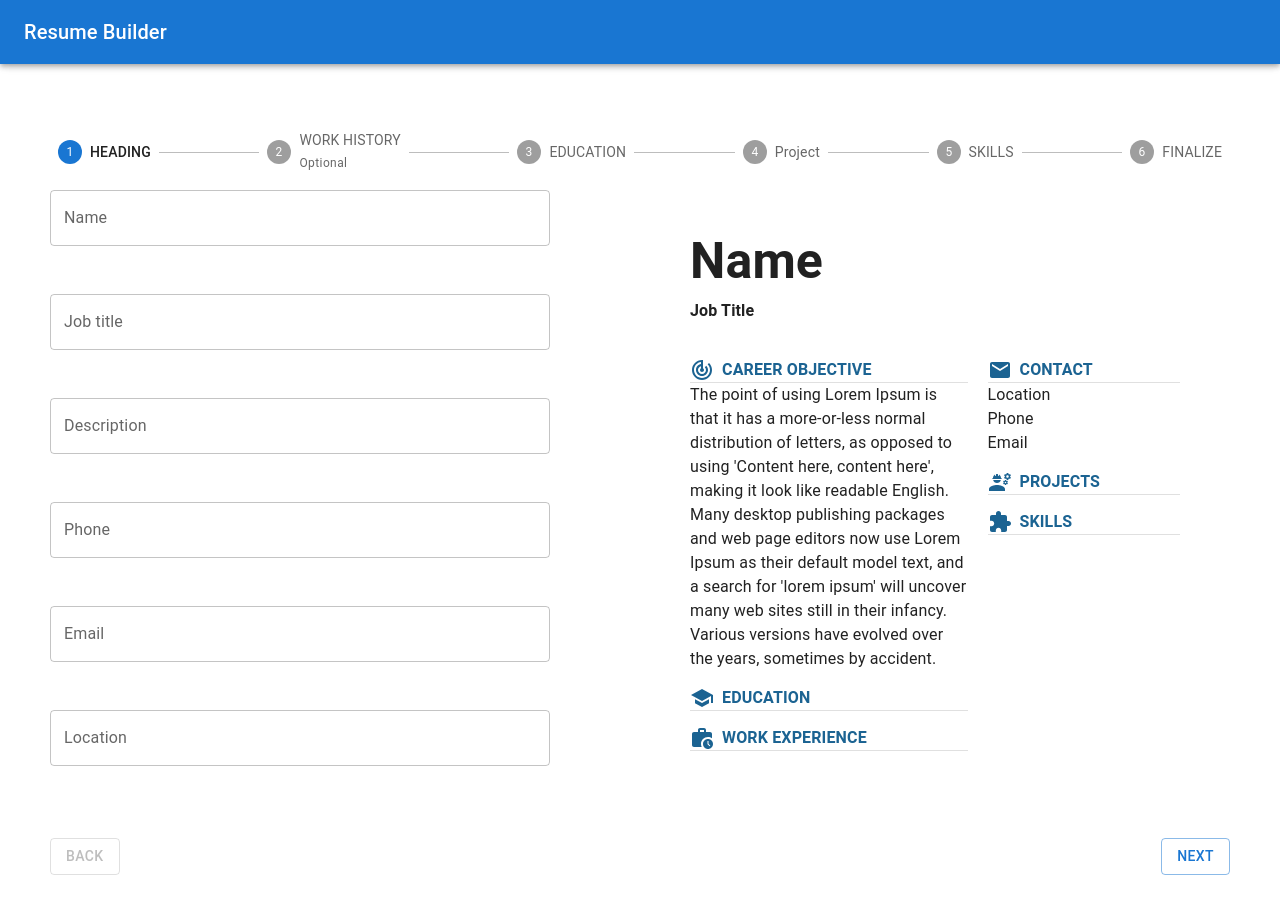
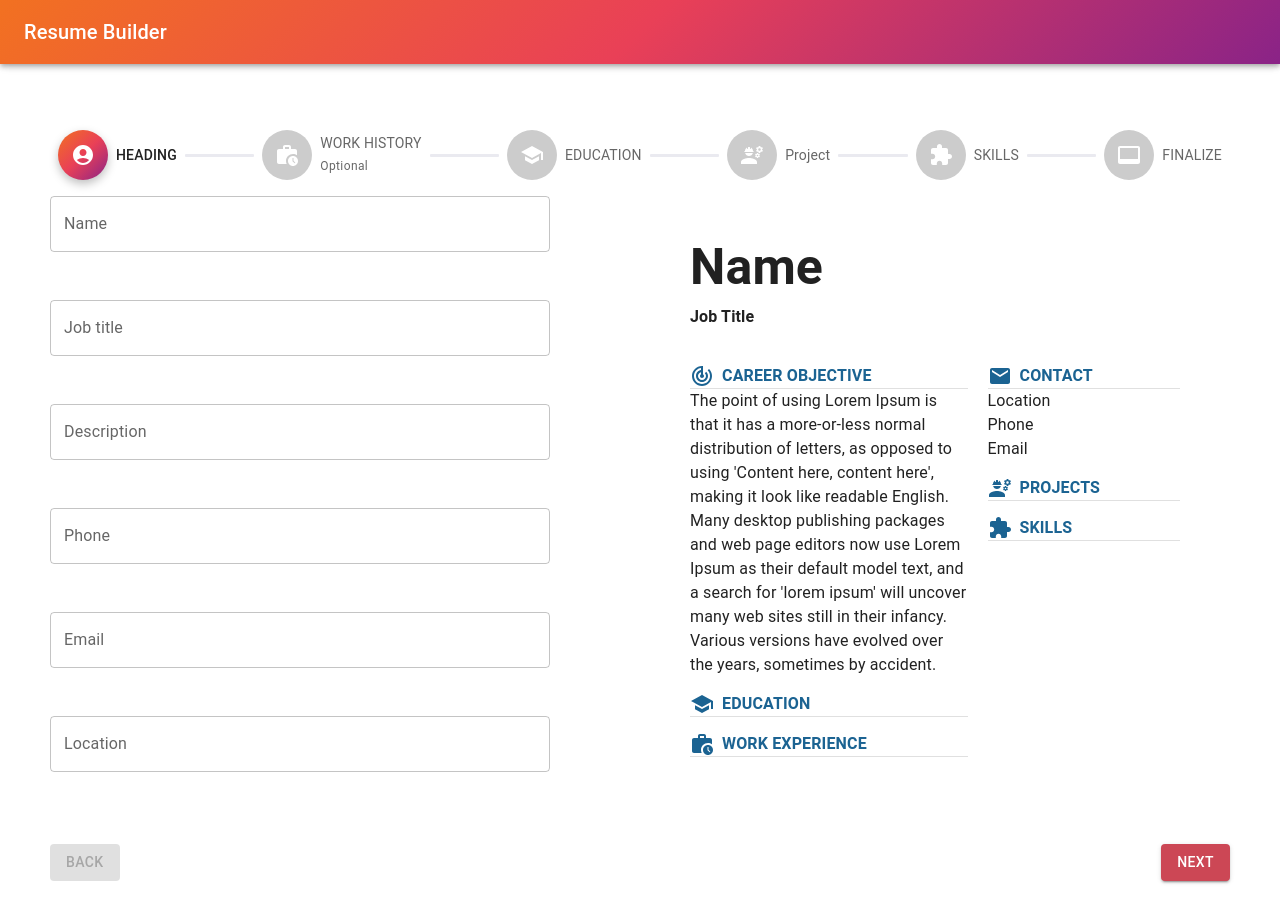
Before and after one commit to info-vivekranjan/Resume-builder, a React (Create React App) app: page / in a window 1280 px wide. Built offline with nearby package versions, Linux system fonts and the light colour scheme.

Commit message:
UI changes

```diff
--- a/src/Components/ResumeBuilder.jsx
+++ b/src/Components/ResumeBuilder.jsx
@@ -14,7 +14,6 @@ import "./ResumeBuilder.css";
 import { Divider } from "@mui/material";
 import TrackChangesIcon from "@mui/icons-material/TrackChanges";
 import SchoolIcon from "@mui/icons-material/School";
-import WorkHistoryIcon from "@mui/icons-material/WorkHistory";
 import EmailIcon from "@mui/icons-material/Email";
 import ExtensionIcon from "@mui/icons-material/Extension";
 import FileDownloadIcon from "@mui/icons-material/FileDownload";
@@ -23,6 +22,85 @@ import AppBar from "@mui/material/AppBar";
 import Toolbar from "@mui/material/Toolbar";
 import CssBaseline from "@mui/material/CssBaseline";
 import EngineeringIcon from "@mui/icons-material/Engineering";
+import { styled, createTheme, ThemeProvider } from "@mui/material/styles";
+import SettingsIcon from "@mui/icons-material/Settings";
+import GroupAddIcon from "@mui/icons-material/GroupAdd";
+import VideoLabelIcon from "@mui/icons-material/VideoLabel";
+import AccountCircleIcon from "@mui/icons-material/AccountCircle";
+import WorkHistoryIcon from "@mui/icons-material/WorkHistory";
+
+import StepConnector, {
+  stepConnectorClasses,
+} from "@mui/material/StepConnector";
+
+const ColorlibConnector = styled(StepConnector)(({ theme }) => ({
+  [`&.${stepConnectorClasses.alternativeLabel}`]: {
+    top: 22,
+  },
+  [`&.${stepConnectorClasses.active}`]: {
+    [`& .${stepConnectorClasses.line}`]: {
+      backgroundImage:
+        "linear-gradient( 95deg,rgb(242,113,33) 0%,rgb(233,64,87) 50%,rgb(138,35,135) 100%)",
+    },
+  },
+  [`&.${stepConnectorClasses.completed}`]: {
+    [`& .${stepConnectorClasses.line}`]: {
+      backgroundImage:
+        "linear-gradient( 95deg,rgb(242,113,33) 0%,rgb(233,64,87) 50%,rgb(138,35,135) 100%)",
+    },
+  },
+  [`& .${stepConnectorClasses.line}`]: {
+    height: 3,
+    border: 0,
+    backgroundColor:
+      theme.palette.mode === "dark" ? theme.palette.grey[800] : "#eaeaf0",
+    borderRadius: 1,
+  },
+}));
+
+const ColorlibStepIconRoot = styled("div")(({ theme, ownerState }) => ({
+  backgroundColor:
+    theme.palette.mode === "dark" ? theme.palette.grey[700] : "#ccc",
+  zIndex: 1,
+  color: "#fff",
+  width: 50,
+  height: 50,
+  display: "flex",
+  borderRadius: "50%",
+  justifyContent: "center",
+  alignItems: "center",
+  ...(ownerState.active && {
+    backgroundImage:
+      "linear-gradient( 136deg, rgb(242,113,33) 0%, rgb(233,64,87) 50%, rgb(138,35,135) 100%)",
+    boxShadow: "0 4px 10px 0 rgba(0,0,0,.25)",
+  }),
+  ...(ownerState.completed && {
+    backgroundImage:
+      "linear-gradient( 136deg, rgb(242,113,33) 0%, rgb(233,64,87) 50%, rgb(138,35,135) 100%)",
+  }),
+}));
+
+function ColorlibStepIcon(props) {
+  const { active, completed, className } = props;
+
+  const icons = {
+    1: <AccountCircleIcon />,
+    2: <WorkHistoryIcon />,
+    3: <SchoolIcon />,
+    4: <EngineeringIcon />,
+    5: <ExtensionIcon />,
+    6: <VideoLabelIcon />,
+  };
+
+  return (
+    <ColorlibStepIconRoot
+      ownerState={{ completed, active }}
+      className={className}
+    >
+      {icons[String(props.icon)]}
+    </ColorlibStepIconRoot>
+  );
+}
 
 const steps = [
   "HEADING",
@@ -55,6 +133,17 @@ const initState = {
   projectDescriptionList2: "",
   projectDescriptionList3: "",
 };
+
+const themeColor = createTheme({
+  palette: {
+    primary: {
+      main: "rgb(204, 71, 85)",
+    },
+    secondary: {
+      main: "#ffffff",
+    },
+  },
+});
 export default function ResumeBuilder() {
   const [activeStep, setActiveStep] = React.useState(0);
   const [skipped, setSkipped] = React.useState(new Set());
@@ -207,8 +296,14 @@ export default function ResumeBuilder() {
   console.log(errors);
   return (
     <>
+      <ThemeProvider theme={themeColor}>
         <CssBaseline />
-      <AppBar>
+        <AppBar
+          style={{
+            background:
+              "linear-gradient( 136deg, rgb(242,113,33) 0%, rgb(233,64,87) 50%, rgb(138,35,135) 100%)",
+          }}
+        >
           <Toolbar>
             <Typography variant="h6" component="div">
               Resume Builder
@@ -216,7 +311,7 @@ export default function ResumeBuilder() {
           </Toolbar>
         </AppBar>
         <Box sx={{ width: "100%", mt: "100px", padding: "30px 50px" }}>
-        <Stepper activeStep={activeStep}>
+          <Stepper activeStep={activeStep} connector={<ColorlibConnector />}>
             {steps.map((label, index) => {
               const stepProps = {};
               const labelProps = {};
@@ -230,7 +325,12 @@ export default function ResumeBuilder() {
               }
               return (
                 <Step key={label} {...stepProps}>
-                <StepLabel {...labelProps}>{label}</StepLabel>
+                  <StepLabel
+                    {...labelProps}
+                    StepIconComponent={ColorlibStepIcon}
+                  >
+                    {label}
+                  </StepLabel>
                 </Step>
               );
             })}
@@ -264,7 +364,10 @@ export default function ResumeBuilder() {
                         sx={{ color: "#1B6392" }}
                       >
                         <TrackChangesIcon />
-                      <Typography className="subHeadingsTitle" variant="body1">
+                        <Typography
+                          className="subHeadingsTitle"
+                          variant="body1"
+                        >
                           <b>CAREER OBJECTIVE</b>
                         </Typography>
                       </Stack>
@@ -282,7 +385,10 @@ export default function ResumeBuilder() {
                         sx={{ color: "#1B6392" }}
                       >
                         <SchoolIcon />
-                      <Typography className="subHeadingsTitle" variant="body1">
+                        <Typography
+                          className="subHeadingsTitle"
+                          variant="body1"
+                        >
                           <b>EDUCATION</b>
                         </Typography>
                       </Stack>
@@ -306,7 +412,10 @@ export default function ResumeBuilder() {
                         sx={{ color: "#1B6392" }}
                       >
                         <WorkHistoryIcon />
-                      <Typography className="subHeadingsTitle" variant="body1">
+                        <Typography
+                          className="subHeadingsTitle"
+                          variant="body1"
+                        >
                           <b>WORK EXPERIENCE</b>
                         </Typography>
                       </Stack>
@@ -337,7 +446,10 @@ export default function ResumeBuilder() {
                         sx={{ color: "#1B6392" }}
                       >
                         <EmailIcon />
-                      <Typography className="subHeadingsTitle" variant="body1">
+                        <Typography
+                          className="subHeadingsTitle"
+                          variant="body1"
+                        >
                           <b>CONTACT</b>
                         </Typography>
                       </Stack>
@@ -353,7 +465,10 @@ export default function ResumeBuilder() {
                         sx={{ color: "#1B6392" }}
                       >
                         <EngineeringIcon />
-                      <Typography className="subHeadingsTitle" variant="body1">
+                        <Typography
+                          className="subHeadingsTitle"
+                          variant="body1"
+                        >
                           <b>PROJECTS</b>
                         </Typography>
                       </Stack>
@@ -382,7 +497,10 @@ export default function ResumeBuilder() {
                         sx={{ color: "#1B6392" }}
                       >
                         <ExtensionIcon />
-                      <Typography className="subHeadingsTitle" variant="body1">
+                        <Typography
+                          className="subHeadingsTitle"
+                          variant="body1"
+                        >
                           <b>SKILLS</b>
                         </Typography>
                       </Stack>
@@ -811,11 +929,9 @@ export default function ResumeBuilder() {
                           .
                         </p>
                       </Box>
-
-                    <br />
                       <Box>
                         <Button
-                        variant="outlined"
+                          variant="contained"
                           onClick={handleAddWorkExperience}
                         >
                           Add
@@ -943,7 +1059,10 @@ export default function ResumeBuilder() {
 
                       <br />
                       <Box>
-                      <Button variant="outlined" onClick={handleAddEducation}>
+                        <Button
+                          variant="contained"
+                          onClick={handleAddEducation}
+                        >
                           Add
                         </Button>
                       </Box>
@@ -1121,7 +1240,10 @@ export default function ResumeBuilder() {
 
                       <br />
                       <Box>
-                      <Button variant="outlined" onClick={handleAddProjectData}>
+                        <Button
+                          variant="contained"
+                          onClick={handleAddProjectData}
+                        >
                           Add
                         </Button>
                       </Box>
@@ -1167,7 +1289,7 @@ export default function ResumeBuilder() {
                         )}
                       </Box>
                       <Box>
-                      <Button variant="outlined" onClick={handleAddSkills}>
+                        <Button variant="contained" onClick={handleAddSkills}>
                           Add
                         </Button>
                       </Box>
@@ -1175,9 +1297,7 @@ export default function ResumeBuilder() {
                   )}
                   {activeStep == 5 && (
                     <Box sx={{ mt: 2, mb: 1 }}>
-                    <b>
-                      Final step: You can't go back after this step.
-                    </b>
+                      <b>Final step: You can't go back after this step.</b>
                     </Box>
                   )}
                 </Grid>
@@ -1290,7 +1410,9 @@ export default function ResumeBuilder() {
                             </Typography>
                           </Stack>
                           <Divider />
-                        <Typography>{query.location || "Location"}</Typography>
+                          <Typography>
+                            {query.location || "Location"}
+                          </Typography>
                           <Typography>{query.phone || "Phone"}</Typography>
                           <Typography>{query.email || "Email"}</Typography>
                           <Stack
@@ -1354,33 +1476,34 @@ export default function ResumeBuilder() {
               </Grid>
               <Box sx={{ display: "flex", flexDirection: "row", pt: 2 }}>
                 <Button
-                variant="outlined"
+                  variant="contained"
                   color="inherit"
                   disabled={activeStep === 0}
                   onClick={handleBack}
-                sx={{ mr: 1 }}
+                  sx={{ mr: 1, color: "rgb(204, 71, 85)" }}
                 >
                   Back
                 </Button>
                 <Box sx={{ flex: "1 1 auto" }} />
                 {isStepOptional(activeStep) && (
                   <Button
-                  variant="outlined"
+                    variant="contained"
                     color="inherit"
                     onClick={handleSkip}
-                  sx={{ mr: 1 }}
+                    sx={{ mr: 1, color: "rgb(204, 71, 85)" }}
                   >
                     Skip
                   </Button>
                 )}
 
-              <Button variant="outlined" onClick={handleNext}>
+                <Button variant="contained" onClick={handleNext}>
                   {activeStep === steps.length - 1 ? "Finish" : "Next"}
                 </Button>
               </Box>
             </React.Fragment>
           )}
         </Box>
+      </ThemeProvider>
     </>
   );
 }
```
Lines whose indentation alone changed are shown as unchanged.
